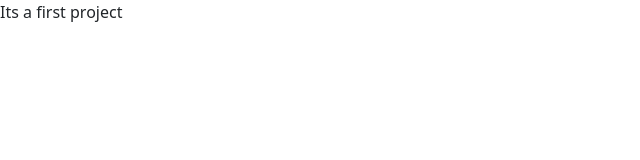
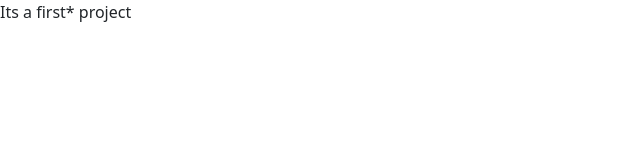
Before and after one commit to BogdanDynda/VScode, a plain HTML site: page index.html in a window 1280 px wide. Shown: the full height of the page, 0-640 px from the left. Drawn offline with nearby package versions, Linux system fonts and the light colour scheme.

Commit message:
2nd message

```diff
--- a/index.html
+++ b/index.html
@@ -9,7 +9,7 @@
 </head>
 <body>
     <div class="Hi">
-        Its a first project
+        Its a first* project
     </div>
 </body>
 </html>
```
